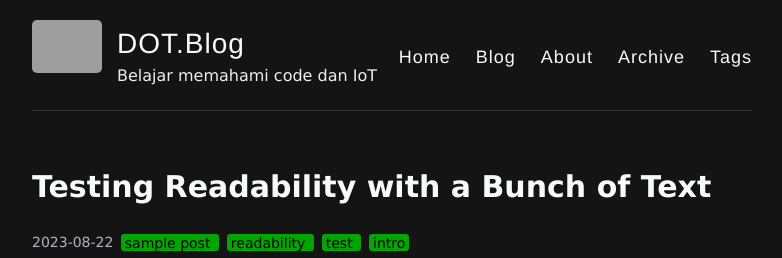
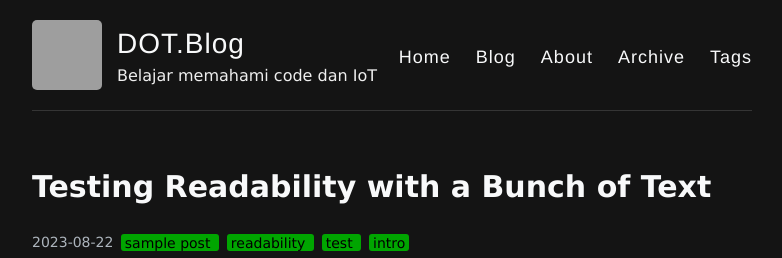
Before and after one commit to iamreeyo/blog, a Jekyll site: the page built from index.html, in a window 1280 px wide. Shown: the top 258 px of the page, without its empty margins (248-1030 px from the left). Built offline with Jekyll 4.4.1, drawn with Linux system fonts in a browser that asks for light colours; the list of posts is cut into pages by our own code.

Commit message:
Update nav.html

```diff
--- a/_includes/nav.html
+++ b/_includes/nav.html
@@ -2,7 +2,7 @@
   <div class="container">
     <header class="masthead clearfix">
       {% if site.avatar %}
-        <a href="{{ site.baseurl }}/" class="site-avatar"><img src="{{ site.avatar }}" alt="DOT." /></a>
+        <a href="{{ site.baseurl }}/" class="site-avatar"><img src="{{ site.avatar }}" width="70" height="70" alt="DOT." /></a>
       {% endif %}
 
       <div class="site-info">
```
